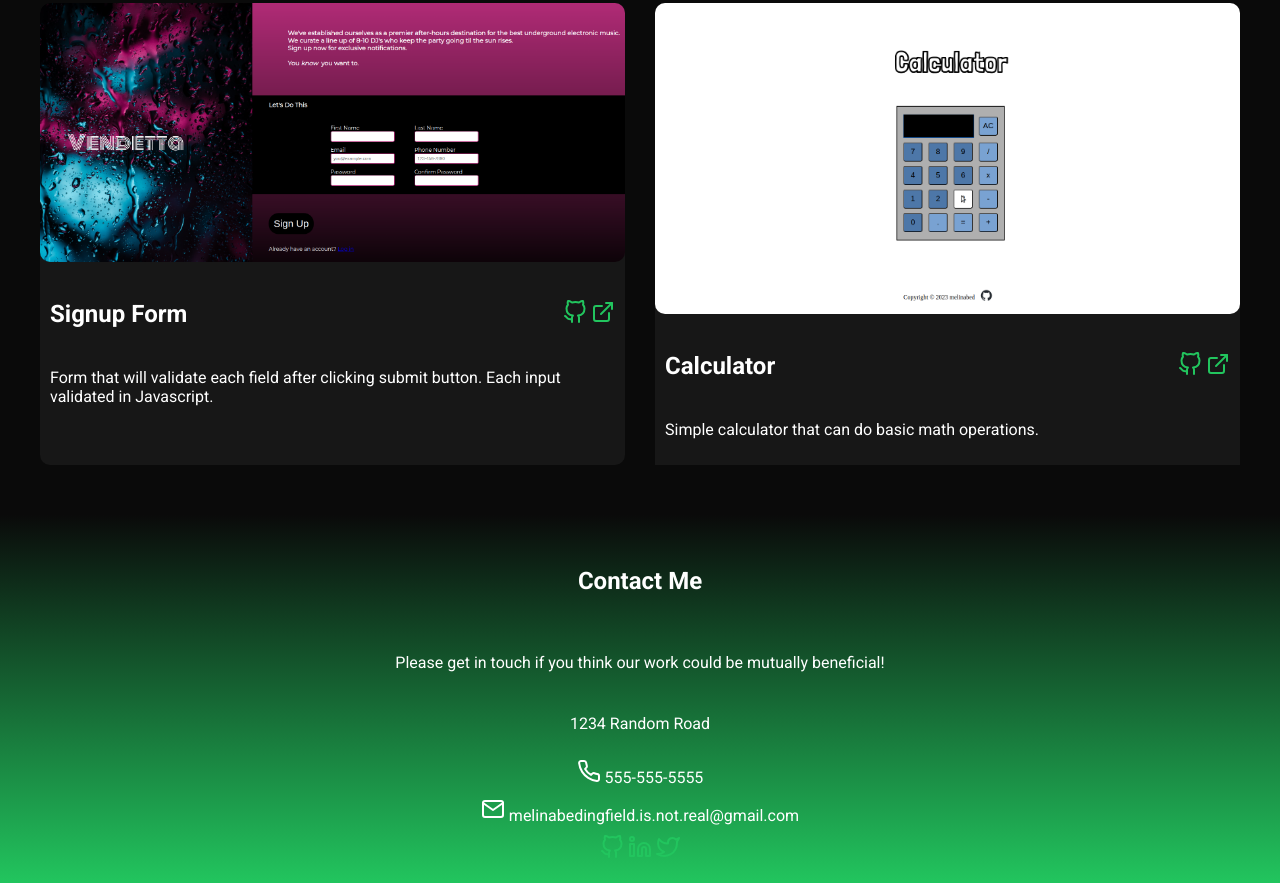
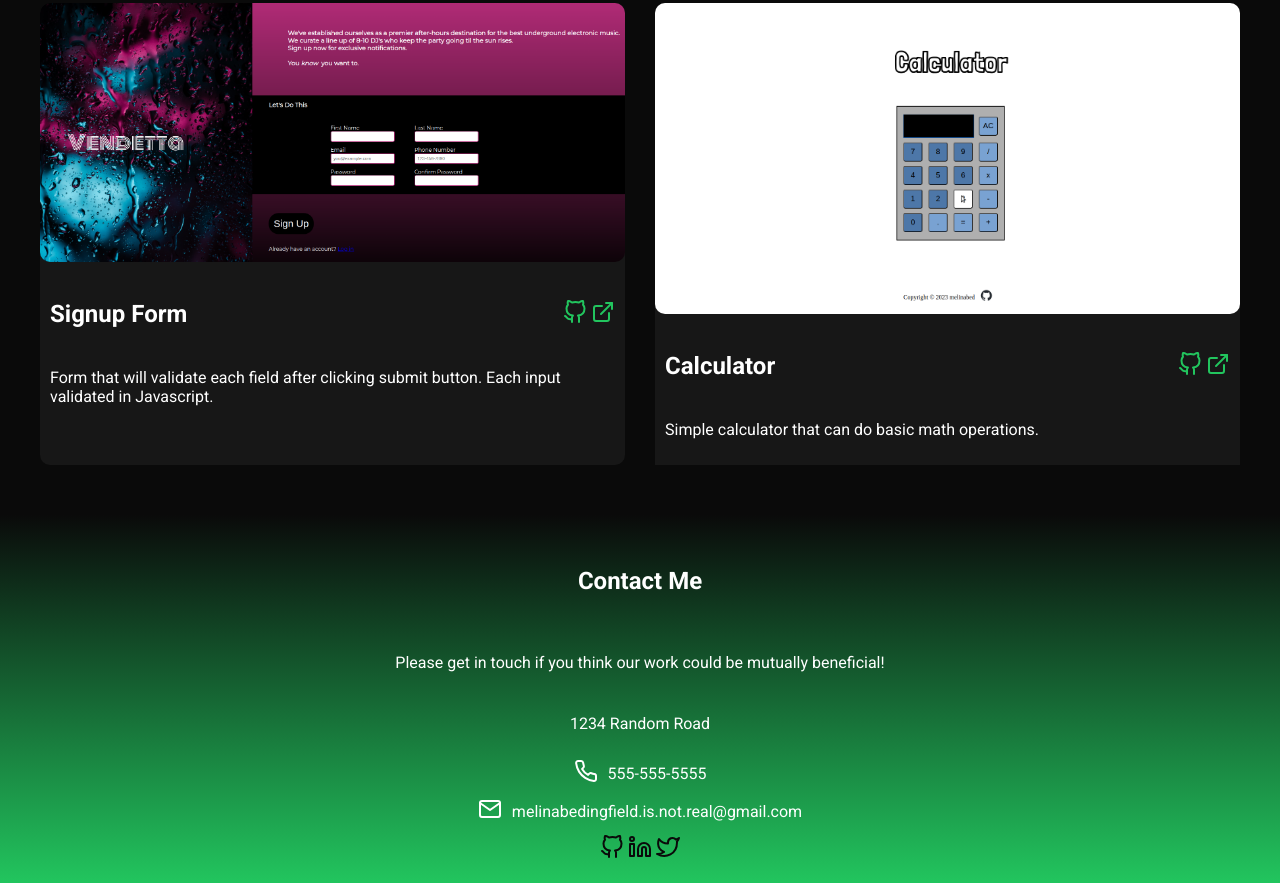
Before and after one commit to melinabed/Homepage, a plain HTML site: page index.html in a window 1280 px wide. Shown: the part 1613-2496 px from the top of the page. Drawn offline with Linux system fonts and the light colour scheme.

Commit message:
added icons that pertain to footer and also gave links for those

```diff
--- a/index.html
+++ b/index.html
@@ -191,17 +191,24 @@
         Please get in touch if you think our work could be mutually beneficial!
       </p>
       <p>1234 Random Road</p>
-      <div>
+      <div class="contact">
         <span><img src="icons/phone.svg" alt="Phone Icon" /></span> 555-555-5555
       </div>
-      <div>
+      <div class="contact">
         <span><img src="icons/mail.svg" alt="Email Icon" /></span>
         melinabedingfield.is.not.real@gmail.com
       </div>
       <div class="icons">
-        <img src="icons/github.svg" alt="Github" />
-        <img src="icons/linkedin.svg" alt="LinkedIn" />
-        <img src="icons/twitter.svg" alt="Twitter" />
+        <a href="https://github.com/melinabed"
+          ><img src="icons/github2.svg" alt="Github"
+        /></a>
+        <a
+          href="https://www.linkedin.com/public-profile/settings?trk=d_flagship3_profile_self_view_public_profile"
+          ><img src="icons/linkedin2.svg" alt="LinkedIn"
+        /></a>
+        <a href="https://x.com/?lang=en"
+          ><img src="icons/twitter2.svg" alt="Twitter"
+        /></a>
       </div>
     </footer>
     <script src="script.js"></script>
--- a/style.css
+++ b/style.css
@@ -136,6 +136,12 @@ footer {
   color: #fff;
 }
 
+.contact {
+  display: flex;
+  align-items: center;
+  gap: 10px;
+}
+
 h4 {
   font-size: 1.5rem;
 }
```
Also changed, not shown: icons/github2.svg (added), icons/linkedin2.svg (added), icons/twitter2.svg (added).
